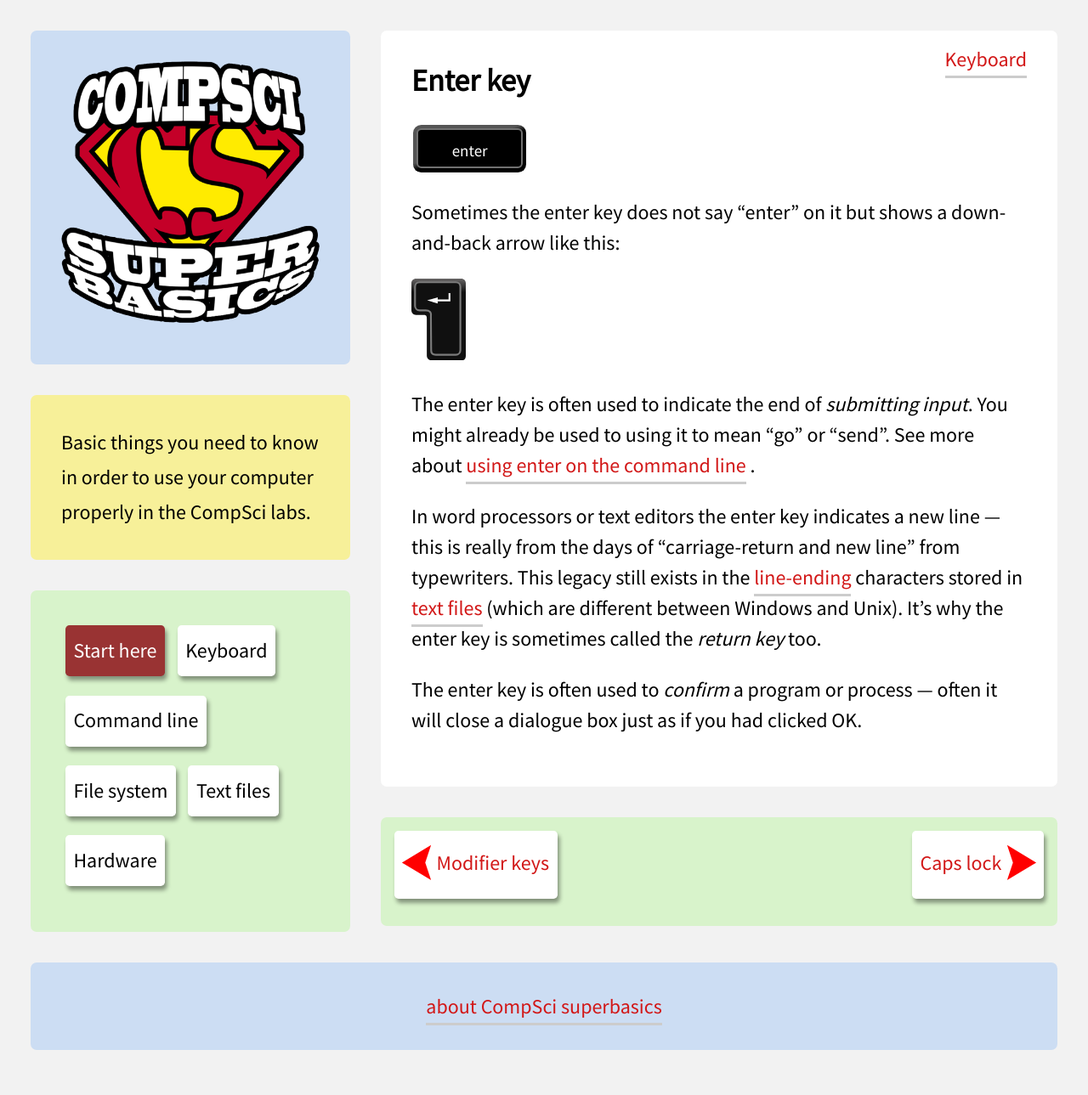
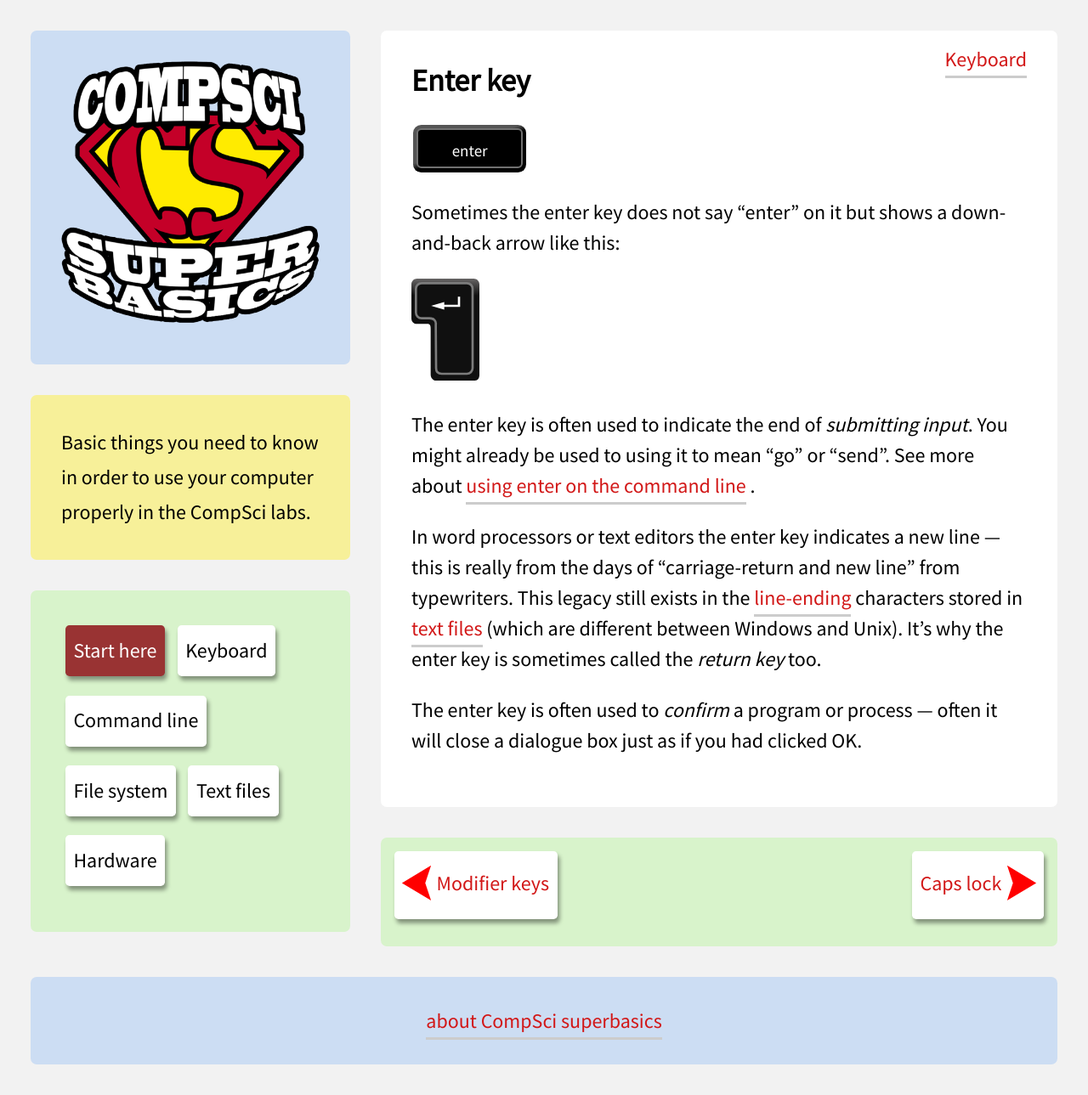
Before and after one commit to davewhiteland/compsci-superbasics, a Jekyll site: the page built from collections/_keyboard/enter-key.md, in a window 1280 px wide. Shown: the whole page at 85% size. Built offline with Jekyll 4.4.1, drawn with Linux system fonts in a browser that asks for light colours.

Commit message:
tweak enter key graphic height to match new CSS (slightly bigger)

```diff
--- a/_sass/_layout.scss
+++ b/_sass/_layout.scss
@@ -367,7 +367,7 @@ img.key {
   margin-right:0.2em;
 }
 img.enter-key {
-  height:4em;
+  height:5em;
 }
 .not-too-wide {
   max-width:12em;
```
